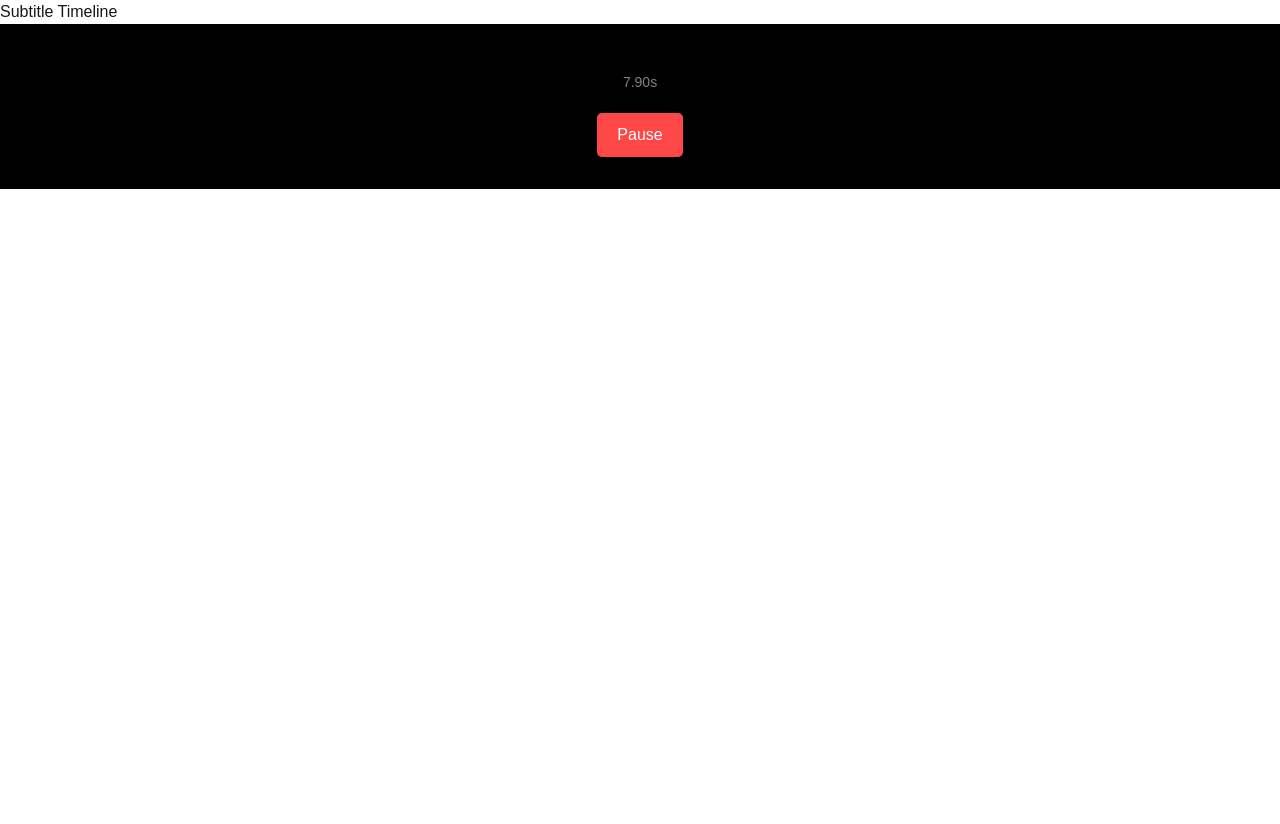
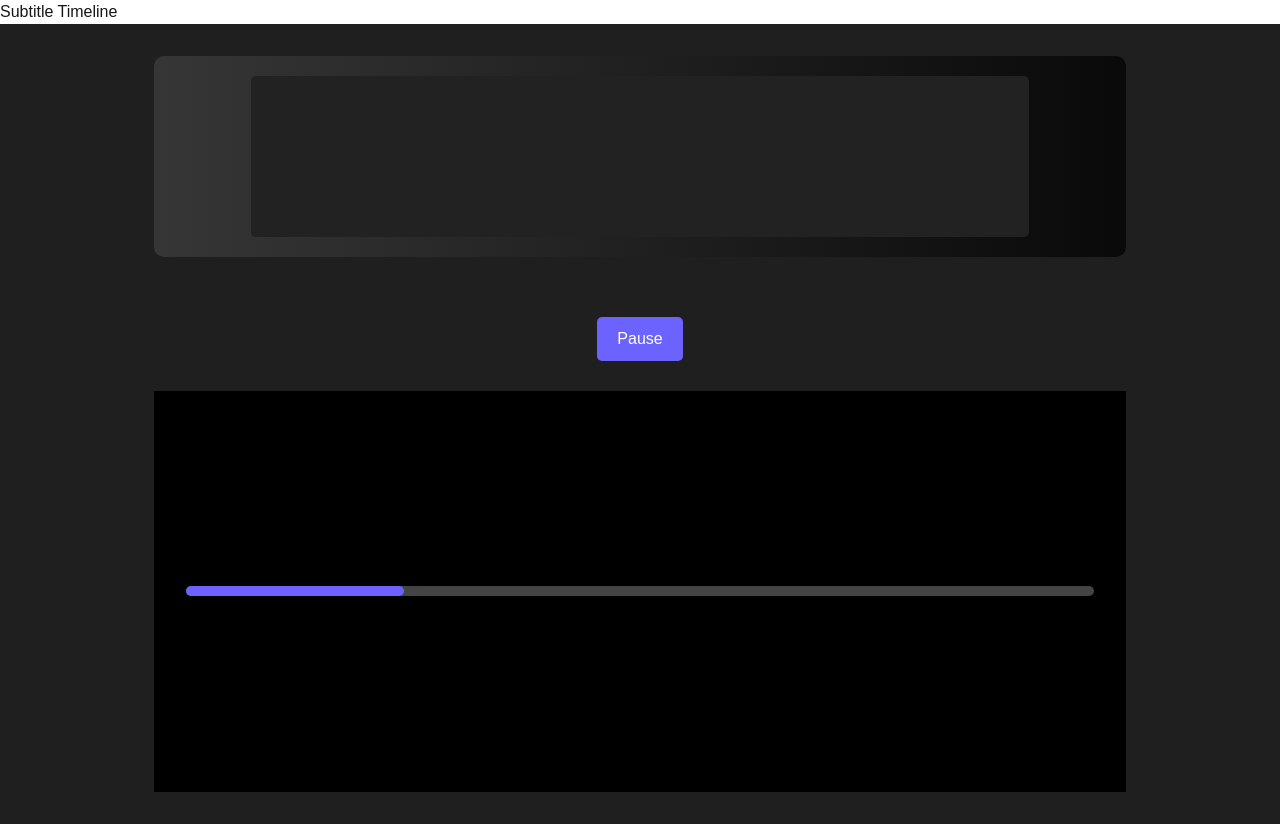
Before and after one commit to neginpashmakian/PHONT, a Next.js app in the folder subtitle-timeline/: page / in a window 1280 px wide. Before the commit the page ends 800 px from the top, so only its background shows below. Built offline with nearby package versions, Linux system fonts and the light colour scheme.

Commit message:
addd some design

```diff
--- a/subtitle-timeline/src/app/components/SubtitleTimeline.js
+++ b/subtitle-timeline/src/app/components/SubtitleTimeline.js
@@ -55,6 +55,7 @@ const SubtitleTimeline = () => {
       const wordStyle = {
         transform: `scale(${emphasisScale})`,
         opacity: word.confidence_word,
+        marginRight: `${word.emphasis * 15}px`, // Add dynamic margin to increase spacing between scaled words
       };
 
       return (
@@ -73,18 +74,39 @@ const SubtitleTimeline = () => {
   };
 
   return (
-    <div className={styles.timelineContainer}>
-      <div
-        className={`${styles.subtitleBox} ${
-          activeSubtitle ? styles.animate : ""
-        }`}
-      >
+    <div className={styles.appContainer}>
+      {/* Video Frame Section */}
+      <div className={styles.videoContainer}>
+        <div className={styles.fakeVideo}></div>
+      </div>
+
+      {/* Subtitle Section */}
+      <div className={styles.subtitleContainer}>
         {activeSubtitle && renderWords(activeSubtitle.words)}
       </div>
-      <div className={styles.time}>{currentTime.toFixed(2)}s</div>
-      <button className={styles.pauseButton} onClick={togglePause}>
-        {isPaused ? "Resume" : "Pause"}
-      </button>
+
+      {/* Controls Section */}
+      <div className={styles.controlsContainer}>
+        <button className={styles.toggleButton} onClick={togglePause}>
+          {isPaused ? "Resume" : "Pause"}
+        </button>
+      </div>
+
+      {/* Timeline Section */}
+      <div className={styles.timelineContainer}>
+        <div className={styles.timeline}>
+          <div
+            className={styles.timelineProgress}
+            style={{
+              width: `${
+                (currentTime /
+                  (subtitles[subtitles.length - 1]?.end_time || 1)) *
+                100
+              }%`,
+            }}
+          ></div>
+        </div>
+      </div>
     </div>
   );
 };
--- a/subtitle-timeline/src/app/components/SubtitleTimeline.module.css
+++ b/subtitle-timeline/src/app/components/SubtitleTimeline.module.css
@@ -1,3 +1,126 @@
+/* Main App Container */
+.appContainer {
+  display: flex;
+  flex-direction: column;
+  justify-content: center;
+  align-items: center;
+  background-color: #1f1f1f;
+  height: 100vh;
+  color: white;
+  font-size: 16px;
+  padding: 2rem;
+  text-align: center;
+}
+
+/* Video Frame Container */
+.videoContainer {
+  width: 80%;
+  height: 400px;
+  background: linear-gradient(
+    90deg,
+    rgba(255, 255, 255, 0.1),
+    rgba(0, 0, 0, 0.7)
+  );
+  border-radius: 10px;
+  display: flex;
+  justify-content: center;
+  align-items: center;
+  margin-bottom: 20px;
+}
+
+.fakeVideo {
+  width: 80%;
+  height: 80%;
+  background-color: #222;
+  border-radius: 5px;
+  position: relative;
+  display: flex;
+  justify-content: center;
+  align-items: center;
+}
+
+/* Subtitle Section */
+.subtitleContainer {
+  width: 80%;
+  font-size: 24px;
+  font-weight: 600;
+  margin-top: 20px;
+  text-align: center;
+  opacity: 0.9;
+}
+
+/* Word Styling for Scaling and Opacity */
+.wordWrapper {
+  display: inline-block;
+  margin: 0 8px; /* adjust spacing between words */
+  vertical-align: middle;
+}
+
+.word {
+  display: inline-block;
+  transition: transform 0.3s ease, opacity 0.3s ease;
+  transform-origin: center;
+}
+
+/* Controls Section */
+.controlsContainer {
+  margin-top: 20px;
+}
+
+.toggleButton {
+  padding: 10px 20px;
+  background-color: #6c63ff;
+  color: white;
+  border: none;
+  border-radius: 5px;
+  font-size: 16px;
+  cursor: pointer;
+  transition: background-color 0.3s ease;
+}
+
+.toggleButton:hover {
+  background-color: #4d47e0;
+}
+
+/* Timeline Section */
+.timelineContainer {
+  margin-top: 30px;
+  width: 80%;
+}
+
+.timeline {
+  width: 100%;
+  height: 10px;
+  background-color: #444;
+  border-radius: 5px;
+  position: relative;
+}
+
+.timelineProgress {
+  height: 100%;
+  background-color: #6c63ff;
+  border-radius: 5px;
+  transition: width 0.1s ease;
+}
+
+/* Pause Button Styling */
+.pauseButton {
+  margin-top: 20px;
+  padding: 10px 20px;
+  background-color: #ff4747;
+  color: white;
+  border: none;
+  font-size: 16px;
+  cursor: pointer;
+  border-radius: 5px;
+  transition: background-color 0.3s ease;
+}
+
+.pauseButton:hover {
+  background-color: #ff2f2f;
+}
+
+/* Timeline Container and Subtitle Box */
 .timelineContainer {
   display: flex;
   flex-direction: column;
@@ -11,6 +134,7 @@
   text-align: center;
 }
 
+/* Subtitle Box with Animation */
 .subtitleBox {
   opacity: 0;
   transform: scale(1);
@@ -27,12 +151,14 @@
   opacity: 1;
 }
 
+/* Scaling and Opacity for Words */
 .word {
   display: inline-block;
   margin: 0 10px;
-  transition: transform 0.2s ease, opacity 0.5s ease;
+  transition: transform 0.3s ease, opacity 0.5s ease;
 }
 
+/* Animation for Bounce and Scale Distortion */
 @keyframes bounceScaleDistort {
   0% {
     transform: scale(1);
@@ -72,9 +198,10 @@
 .pauseButton:hover {
   background-color: #ff2f2f;
 }
+
 .wordWrapper {
   display: inline-block;
-  margin: 0 8px; /* adjust spacing between words */
+  margin: 0 8px; /* Adjust spacing between words */
   vertical-align: middle;
 }
 
```
